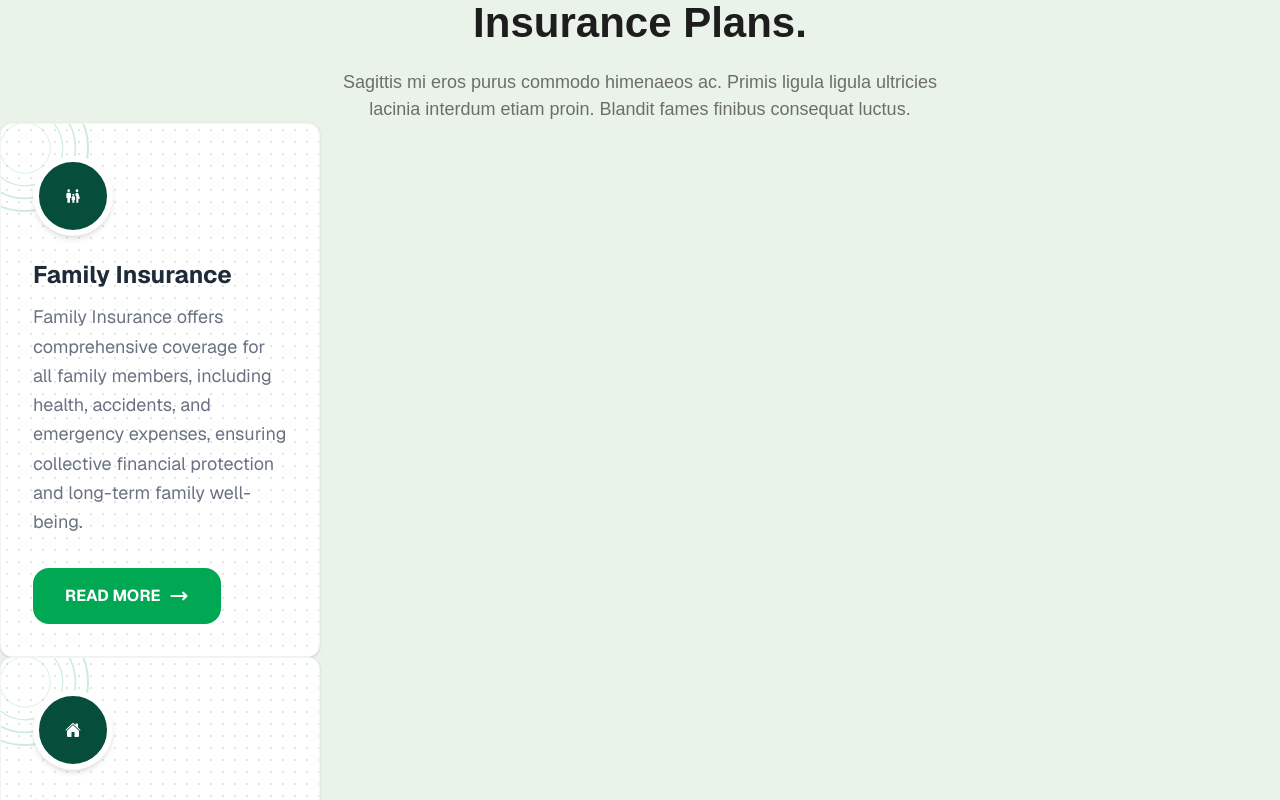
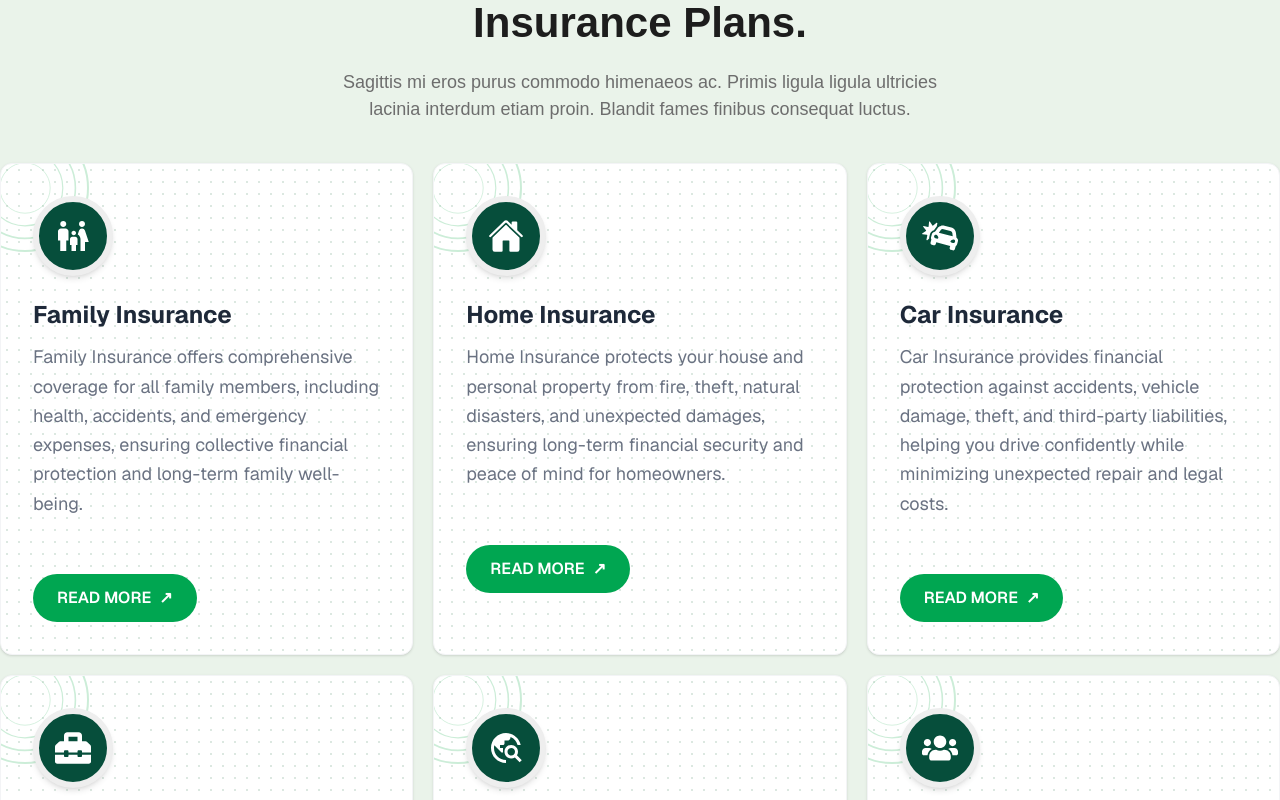
Before and after one commit to Naofel-Badsha/full-custom-nextjs-project, a Next.js app: page / in a window 1280 px wide. Shown: the part 2280-3080 px from the top of the page. Built offline with nearby package versions, Linux system fonts and the light colour scheme.

Commit message:
added whaWwereSection Done

```diff
--- a/src/app/components/HomePagesAllSection/HeroSection/WhatWereOffering.tsx
+++ b/src/app/components/HomePagesAllSection/HeroSection/WhatWereOffering.tsx
@@ -1,8 +1,8 @@
+import Link from "next/link";
 import React from "react";
-import  { FaCarCrash, FaToolbox, FaUsers } from "react-icons/fa";
-import  { IoHome } from "react-icons/io5";
+import { FaCarCrash, FaToolbox, FaUsers } from "react-icons/fa";
+import { IoHome } from "react-icons/io5";
 import { MdOutlineFamilyRestroom, MdTravelExplore } from "react-icons/md";
-
 
 interface OfferingType {
   id: string;
@@ -10,7 +10,6 @@ interface OfferingType {
   description: string;
   icon: React.ReactNode;
 }
-
 
 const offerings: OfferingType[] = [
   {
@@ -75,12 +74,13 @@ const WhatWereOffering = () => {
             consequat luctus.
           </p>
         </div>
+
         {/*------------Card-----------*/}
-        <div className="">
+        <div className="grid gap-5 md:grid-cols-2 lg:grid-cols-3 mt-10">
           {offerings.map((offering) => (
             <div
               key={offering.id}
-              className="relative w-80 p-8 rounded-xl bg-white border border-gray-100 shadow-sm overflow-hidden font-sans"
+              className="relative w-full p-8 rounded-xl bg-white border border-gray-100 shadow-sm overflow-hidden font-sans"
             >
               <div className="absolute -top-10 -left-10 w-32 h-32 opacity-20">
                 <div className="absolute inset-0 border-[2px] border-green-600 rounded-full scale-[1.0]"></div>
@@ -99,10 +99,8 @@ const WhatWereOffering = () => {
               ></div>
 
               <div className="relative z-10 flex flex-col items-start">
-                <div className="w-20 h-20 bg-[#064e3b] rounded-full flex items-center justify-center border-[6px] border-white shadow-md mb-6">
-                 <span className="text-white">
-                  {offering.icon}
-                 </span>
+                <div className="w-20 h-20 bg-[#064e3b] rounded-full flex items-center justify-center border-[6px] border-[#EEEEEE] shadow-md mb-6">
+                  <span className="text-white text-4xl">{offering.icon}</span>
                 </div>
 
                 <h2 className="text-2xl font-bold text-gray-800 mb-3 leading-tight">
@@ -112,22 +110,13 @@ const WhatWereOffering = () => {
                   {offering.description}
                 </p>
 
-                <button className="bg-[#00a854] hover:bg-[#008f47] text-white font-bold py-4 px-8 rounded-2xl flex items-center transition-colors group">
+                <Link
+                  href="#"
+                  className="inline-flex items-center gap-2 mt-6 bg-[#00a651] hover:bg-[#008f45] text-white px-6 py-3 rounded-full font-semibold transition"
+                >
                   READ MORE
-                  <svg
-                    className="w-5 h-5 ml-2 transform group-hover:translate-x-1 group-hover:-translate-y-1 transition-transform"
-                    fill="none"
-                    stroke="currentColor"
-                    stroke-width="2.5"
-                    viewBox="0 0 24 24"
-                  >
-                    <path
-                      stroke-linecap="round"
-                      stroke-linejoin="round"
-                      d="M17 8l4 4m0 0l-4 4m4-4H3"
-                    />
-                  </svg>
-                </button>
+                  <span>↗</span>
+                </Link>
               </div>
             </div>
           ))}
```
